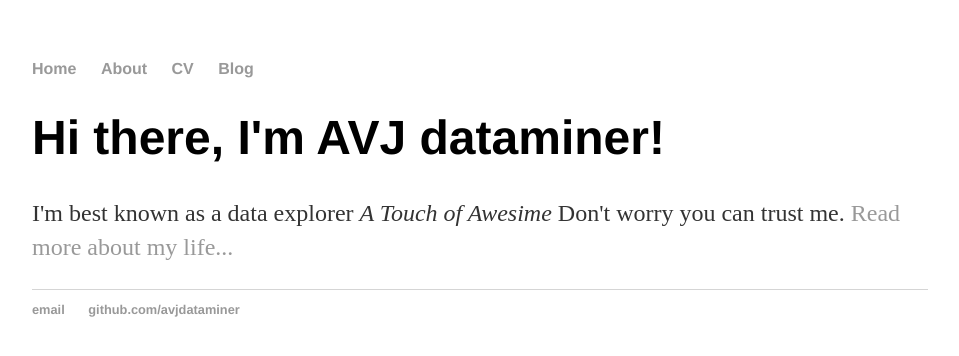
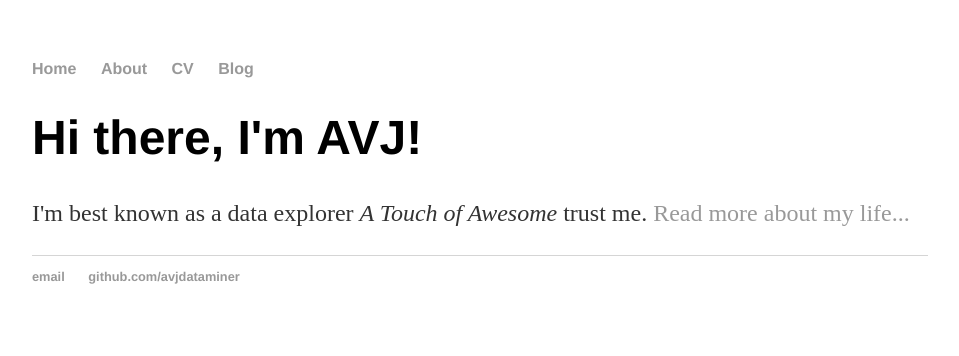
Before and after one commit to AVJdataminer/AVJdataminer.github.io, a Jekyll site: the page built from index.html, in a window 1280 px wide. Shown: the top 356 px of the page, without its empty margins (160-1119 px from the left). Built offline with Jekyll 4.4.1, drawn with Linux system fonts in a browser that asks for light colours.

Commit message:
Update index.html

```diff
--- a/index.html
+++ b/index.html
@@ -1,30 +1,8 @@
-<!DOCTYPE html>
-<html>
-	<head>
-		<title>Aiden V. Johnson</title>
-			<!-- link to main stylesheet -->
-		<link rel="stylesheet" type="text/css" href="/css/main.css">
-	</head>
-	<body>
-		<nav>
-    		<ul>
-        		<li><a href="/">Home</a></li>
-	        	<li><a href="/about">About</a></li>
-        		<li><a href="/cv">CV</a></li>
-        		<li><a href="/blog">Blog</a></li>
-    		</ul>
-		</nav>
-		<div class="container">
-    		<div class="blurb">
-        		<h1>Hi there, I'm AVJ dataminer!</h1>
-				<p>I'm best known as a data explorer <em>A Touch of Awesime</em> Don't worry you can trust me. <a href="/about">Read more about my life...</a></p>
-    		</div><!-- /.blurb -->
-		</div><!-- /.container -->
-		<footer>
-    		<ul>
-        		<li><a href="mailto:aiden.dataminer@gmail.com">email</a></li>
-        		<li><a href="https://github.com/avjdataminer">github.com/avjdataminer</a></li>
-			</ul>
-		</footer>
-	</body>
-</html>
+---
+layout: default
+title: AVJ Dataminer
+---
+<div class="blurb">
+	<h1>Hi there, I'm AVJ!</h1>
+	<p>I'm best known as a data explorer <em>A Touch of Awesome</em> trust me. <a href="/about">Read more about my life...</a></p>
+</div><!-- /.blurb -->
```
